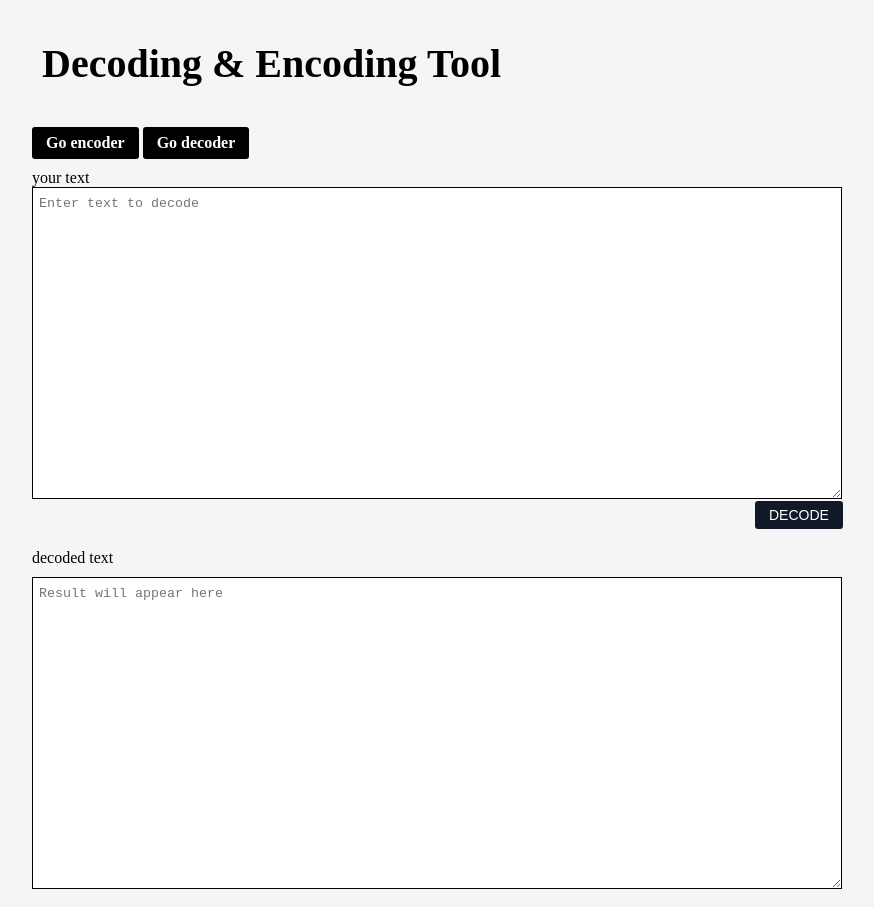
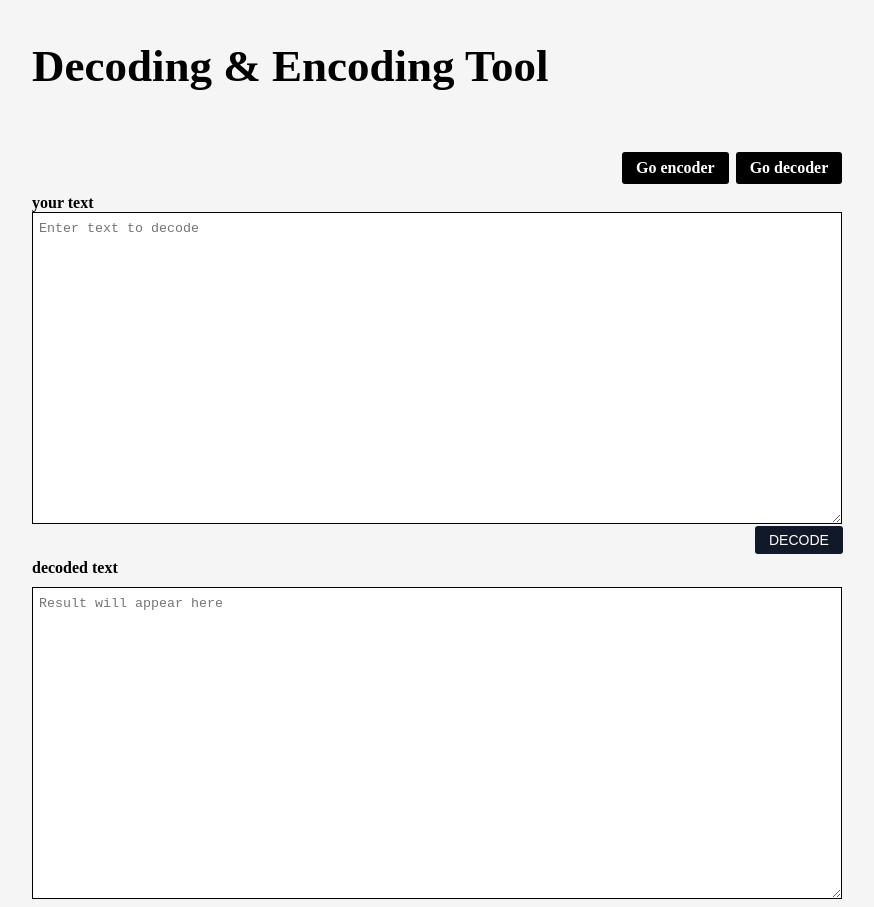
Before and after one commit to jinsu100/Decodex, a plain HTML site: page index.html in a window 1280 px wide. Shown: the whole page, without its empty margins (228-1102 px from the left). Drawn offline with Linux system fonts and the light colour scheme.

Commit message:
edit code

```diff
--- a/index.html
+++ b/index.html
@@ -26,10 +26,10 @@
     </div>
 
     <div class="inputBox">
-        your text
+        <strong>your text</strong>
         <textarea type="text" id="userInput" placeholder="Enter text to decode"></textarea>
         <button onclick="decode()">DECODE</button>
-        decoded text
+        <strong>decoded text</strong>
         <textarea type="text" id="result" readonly placeholder="Result will appear here"></textarea>
     </div>
 
--- a/style.css
+++ b/style.css
@@ -8,8 +8,9 @@ body{
 
 h1 {
     margin: 40px;
-    margin-left: 10px;
-    font-size: 40px;
+    margin-left: 0px;
+    margin-bottom: 60px;
+    font-size: 45px;
 }
 .Encodebutton{
     display: inline-block;
@@ -20,6 +21,8 @@ h1 {
     border-radius: 3px;
     font-weight: bold;
     cursor: pointer;
+    position: relative;
+    left: 590px;
 }
 
 .Decodebutton{
@@ -31,6 +34,8 @@ h1 {
     border-radius: 3px;
     font-weight: bold;
     cursor: pointer;
+    position: relative;
+    left: 593px;
 }
 
 .inputBox {
@@ -68,7 +73,7 @@ button {
     font-size: 14px;
     font-weight: 400;
     cursor: pointer;
-    margin-bottom: 20px;
+    margin-bottom: 5px;
     transition: all 0.3s ease;
     position: relative;
     left: 723px;
```
Also changed, not shown: encode.html (+2 -2 lines).
